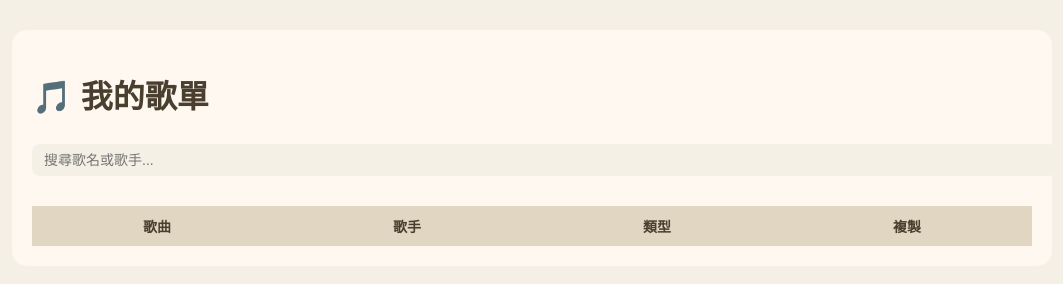
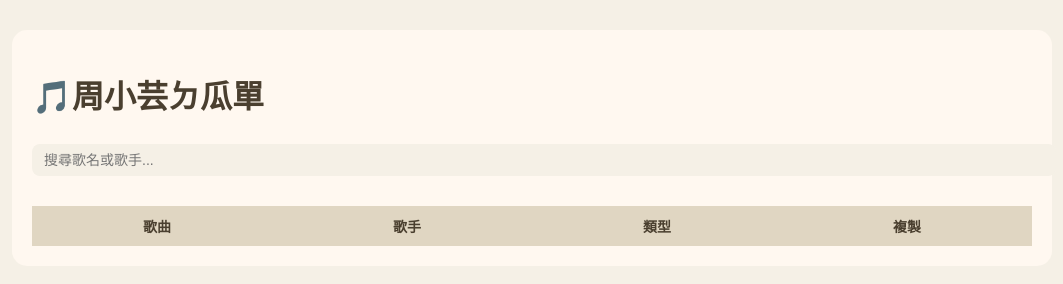
Before and after one commit to yun0005/yunxx, a plain HTML site: page index.html in a window 1280 px wide. Shown: the whole page, without its empty margins (108-1171 px from the left). Drawn offline with nearby package versions, Linux system fonts and the light colour scheme; no server answers.

Commit message:
Update index.html

```diff
--- a/index.html
+++ b/index.html
@@ -2,7 +2,7 @@
 <html lang="zh-Hant">
 <head>
 <meta charset="UTF-8">
-<title>我的歌單</title>
+<title>YUN</title>
 <style>
 body {
   margin:0; padding:0;
@@ -34,7 +34,7 @@ tr:nth-child(even) { background:#f5f2e8; }
 </head>
 <body>
 <div class="container">
-<h1>🎵 我的歌單</h1>
+<h1>🎵周小芸ㄉ瓜單</h1>
 <input type="text" id="searchInput" placeholder="搜尋歌名或歌手..." onkeyup="applyFilters()">
 <div id="genreButtons"></div>
 <table>
```
